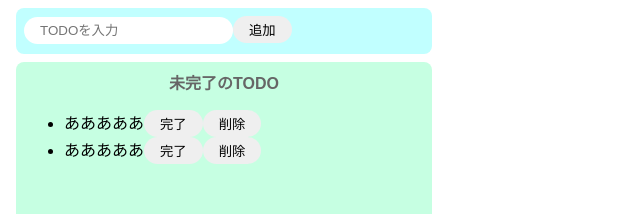
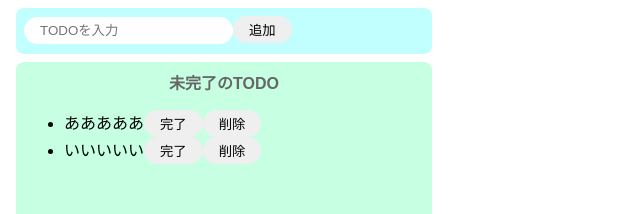
Before and after one commit to Komatsu7777777/react-todo, a React (Create React App) app: page / in a window 1280 px wide. Shown: the top 214 px of the page, without its empty margins (0-640 px from the left). Built offline with nearby package versions, Linux system fonts and the light colour scheme.

Commit message:
ステイト追加

```diff
--- a/src/App.js
+++ b/src/App.js
@@ -1,7 +1,13 @@
 import React from "react";
+import { useState } from "react";
 import "./styles.css";
 
 export const App = () => {
+  const [incompleteTodos, setIncompleteTodos] = useState([
+    "あああああ",
+    "いいいいい"
+  ]);
+  const [completeTodos, setcompleteTodos] = useState(["ううううう"]);
   return (
     <>
       <div className="input-area">
@@ -11,25 +17,28 @@
       <div className="incomplete-area">
         <p className="title">未完了のTODO</p>
         <ul>
-          <div className="list-low">
-            <li>あああああ</li>
-            <button>完了</button>
-            <button>削除</button>
-          </div>
-          <div className="list-low">
-            <li>あああああ</li>
-            <button>完了</button>
-            <button>削除</button>
-          </div>
+          {incompleteTodos.map((todo) => {
+            return (
+              <div key={todo} className="list-low">
+                <li>{todo}</li>
+                <button>完了</button>
+                <button>削除</button>
+              </div>
+            );
+          })}
         </ul>
       </div>
       <div className="complete-area">
         <p className="title">完了のTODO</p>
         <ul>
-          <div className="list-low">
-            <li>ううううう</li>
-            <button>戻す</button>
-          </div>
+          {completeTodos.map((todo) => {
+            return (
+              <div key={todo} className="list-low">
+                <li>{todo}</li>
+                <button>戻す</button>
+              </div>
+            );
+          })}
         </ul>
       </div>
     </>
```
